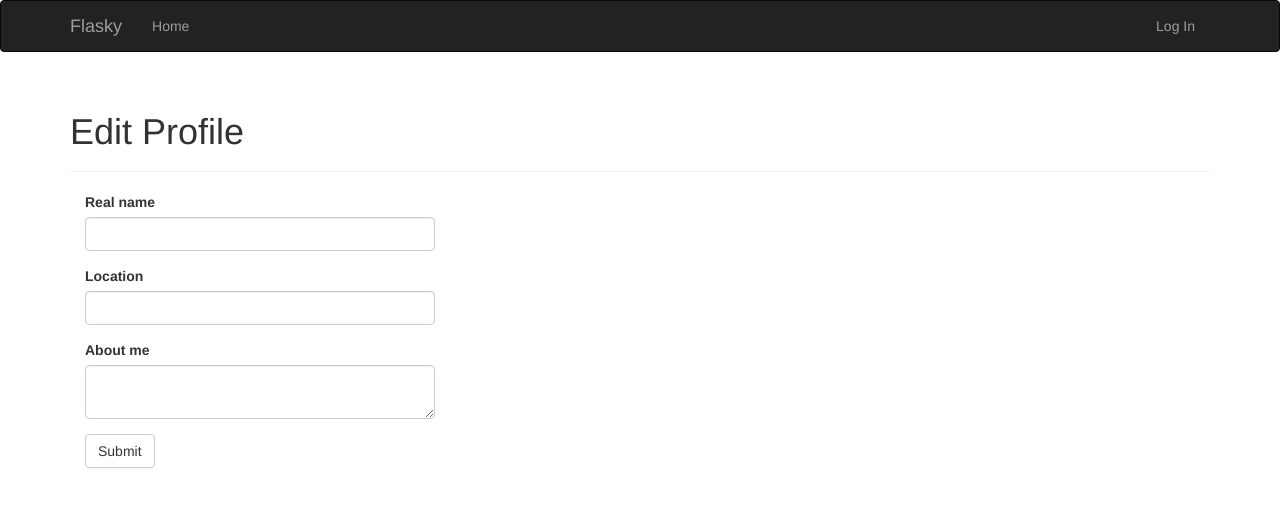
After one commit to AbdellaouiSofiane/flasky, a Flask app: template app/templates/edit-profile.html in a window 1280 px wide. The commit adds this page. Shown: the top 507 px of the page. Run offline with Flask 3, Linux system fonts and the light colour scheme; the template is opened without the code that fills it: values that come from a table or form of the project are taken from there, others are empty; some libraries are stand-ins or nearby versions.

Commit message:
add profile edit page

```diff
--- /dev/null
+++ b/app/main/forms.py
@@ -0,0 +1,10 @@
+from flask_wtf import FlaskForm
+from wtforms import StringField, TextAreaField, SubmitField
+from wtforms.validators import Length
+
+
+class EditProfileForm(FlaskForm):
+    name = StringField('Real name', validators=[Length(0, 64)])
+    location = StringField('Location', validators=[Length(0, 64)])
+    about_me = TextAreaField('About me')
+    submit = SubmitField('Submit')
--- /dev/null
+++ b/app/templates/edit-profile.html
@@ -0,0 +1,13 @@
+{% extends "base.html" %}
+{% import "bootstrap/wtf.html" as wtf %}
+
+{% block title %}Flasky - Edit Prodile{% endblock %}
+
+{% block page_content %}
+<div class="page-header">
+  <h1>Edit Profile</h1>
+</div>
+<div class="col-md-4">
+  {{ wtf.quick_form(form) }}
+</div>
+{% endblock %}
```
Also changed, not shown: app/main/views.py (+19 -2 lines), app/templates/user.html (+6 -1 lines).
